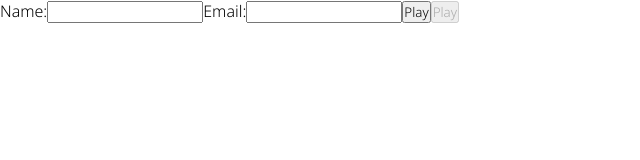
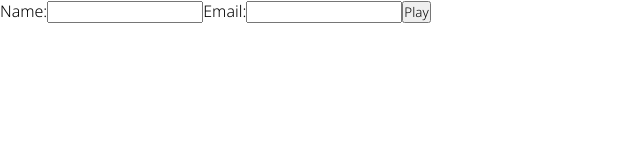
Before and after one commit to Daviniel/project-trivia-react-redux, a React (Create React App) app: page / in a window 1280 px wide. Shown: the top 160 px of the page, without its empty margins (0-640 px from the left). Built offline with nearby package versions, Linux system fonts and the light colour scheme.

Commit message:
correção de bug

```diff
--- a/src/App.js
+++ b/src/App.js
@@ -1,7 +1,7 @@
 import React from 'react';
 import { Route, Routes } from 'react-router-dom';
 import Login from './pages/Login/index';
-import PlayButton from './components/playButton';
+import PlayButton from './components/PlayButton';
 
 const App = () => {
   return (
--- a/src/pages/Login/index.js
+++ b/src/pages/Login/index.js
@@ -1,8 +1,8 @@
-// src/components/Login.js
 import React from 'react';
 import { connect } from 'react-redux';
 import { setPlayerInfo } from '../../actions/Actions';
-import PlayButton from '../../components/playButton';
+import  PlayButton  from '../../components/PlayButton';
+
 
 const Login = ({ player, setPlayerInfo }) => {
   const handleNameChange = (e) => {
@@ -13,7 +13,7 @@ const Login = ({ player, setPlayerInfo }) => {
     setPlayerInfo(player.name, e.target.value);
   };
 
-  const isPlayButtonDisabled = !player.name || !player.email;
+  const isPlayButtonDisabled = !player.name.trim() || !player.email.trim();
 
   return (
     <div>
@@ -35,13 +35,6 @@ const Login = ({ player, setPlayerInfo }) => {
 
       <PlayButton disabled={isPlayButtonDisabled} />
 
-      <button
-        disabled={isPlayButtonDisabled}
-        data-testid="btn-play"
-        onClick={() => console.log('Play button clicked')}
-      >
-        Play
-      </button>
     </div>
   );
 };
```
